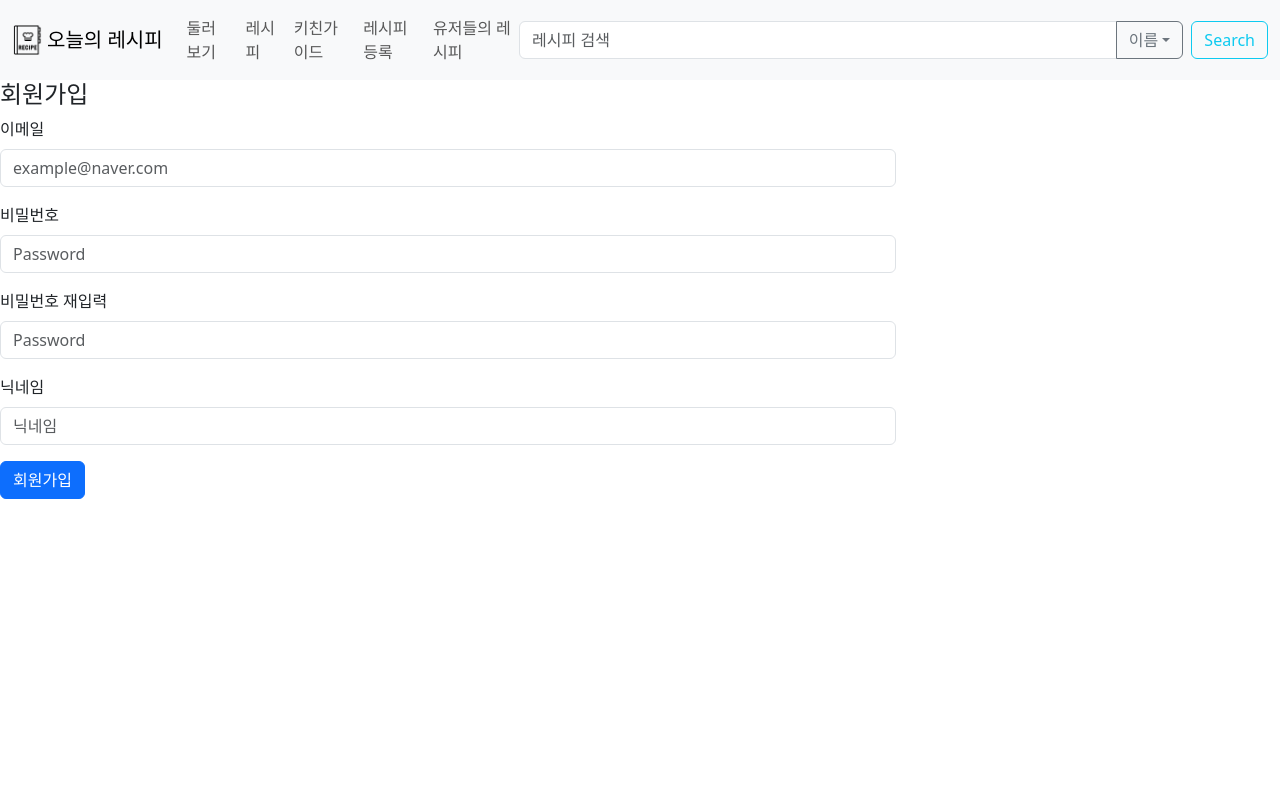
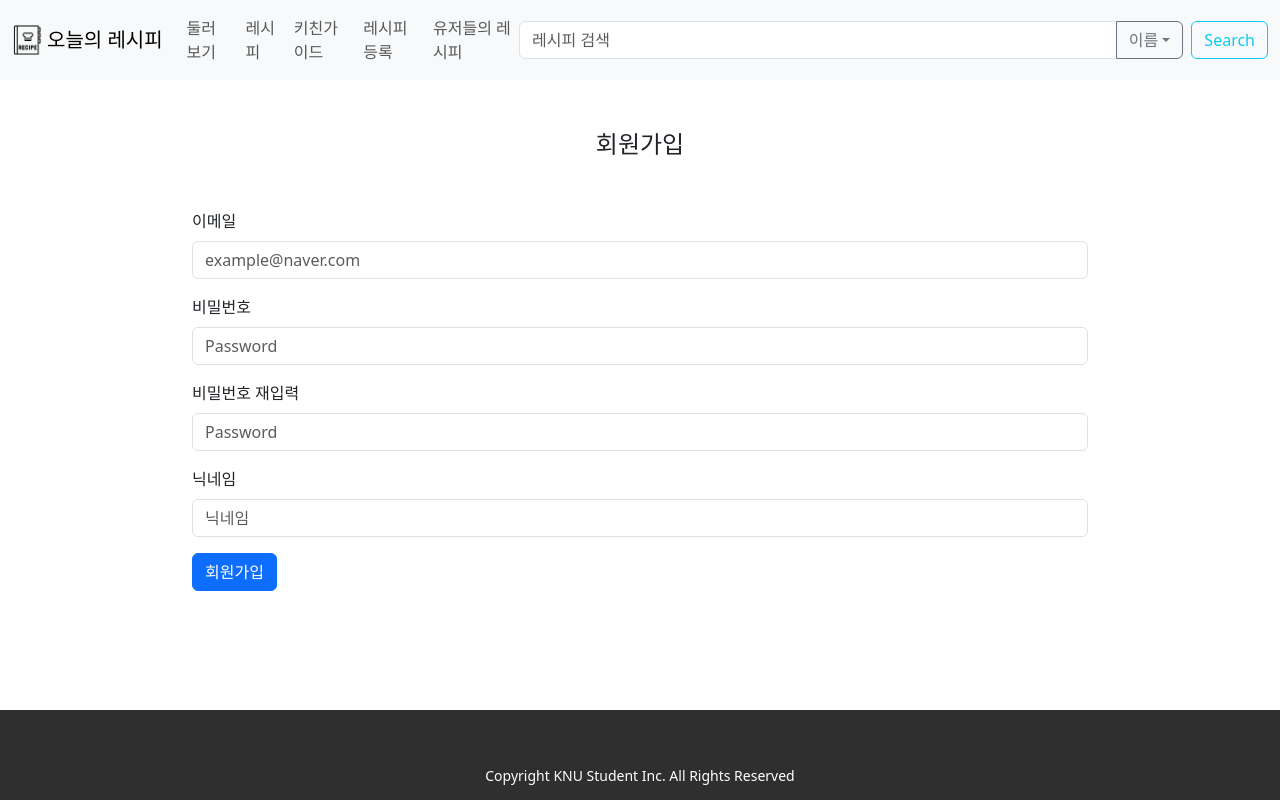
Before and after one commit to GunwooJo/react-team-project, a React (Create React App) app: page /user/register in a window 1280 px wide. Built offline with nearby package versions, Linux system fonts and the light colour scheme.

Commit message:
design: 회원가입 페이지 디자인, Footer 추가

```diff
--- a/src/pages/Register.jsx
+++ b/src/pages/Register.jsx
@@ -5,6 +5,7 @@ import Header from '../components/Header';
 import axios from 'axios';
 import { useNavigate } from 'react-router-dom';
 import bcrypt from "bcryptjs-react";
+import Footer from '../components/Footer';
 
 function Register() {
 
@@ -119,8 +120,9 @@ function Register() {
   return (
     <div>
       <Header/>
-      <h4>회원가입</h4>
-      <Form style={{width: '70vw'}} onSubmit={handleSubmit}>
+      <div style={{width: '70vw', margin: '0 auto'}}>
+        <h4 style={{textAlign: 'center', margin: '50px 0'}}>회원가입</h4>
+        <Form onSubmit={handleSubmit}>
           <Form.Group className="mb-3" controlId="formBasicEmail">
             <Form.Label htmlFor='id'>이메일</Form.Label>
             <Form.Control id="id" type="email" placeholder="example@naver.com" onChange={onChangeEmail} />
@@ -150,6 +152,8 @@ function Register() {
           </Button>
         </Form>
       </div>
+      <Footer/>
+    </div>
   )
 }
 
```
Lines whose indentation alone changed are shown as unchanged.
